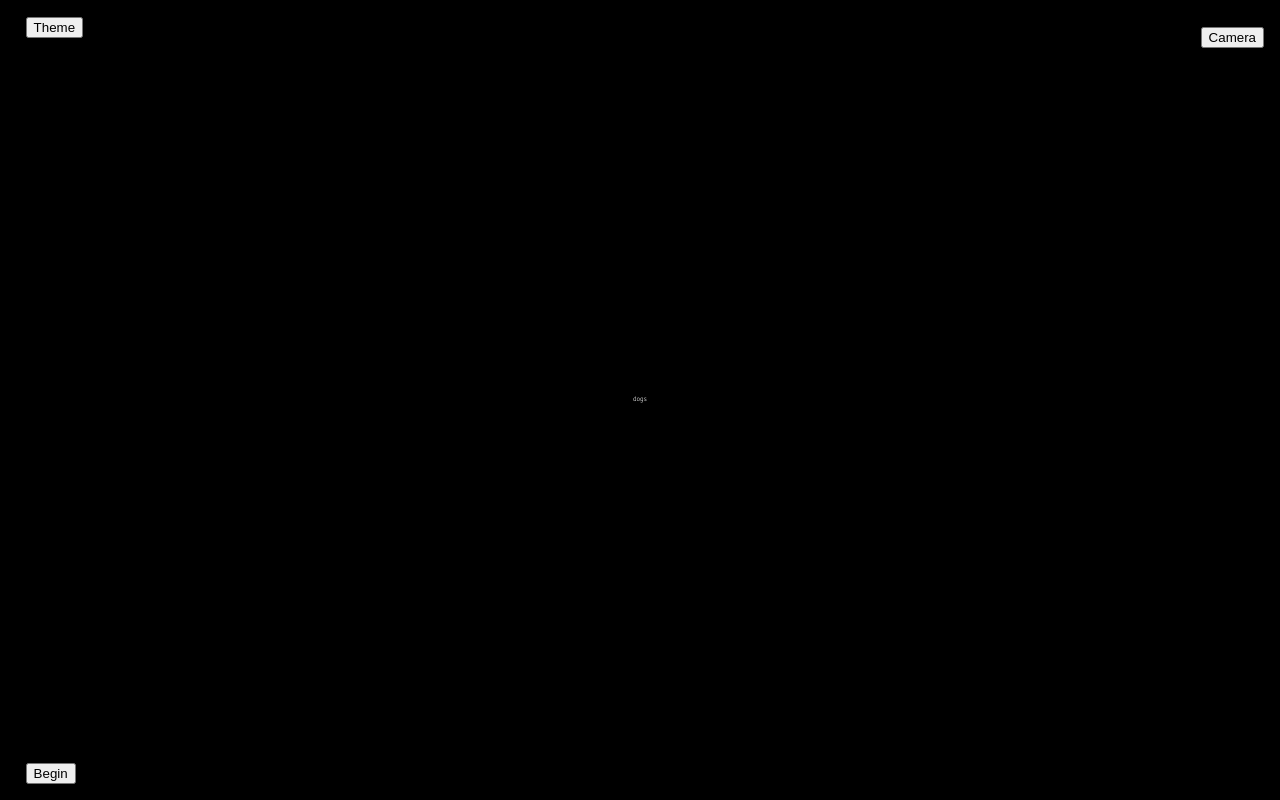
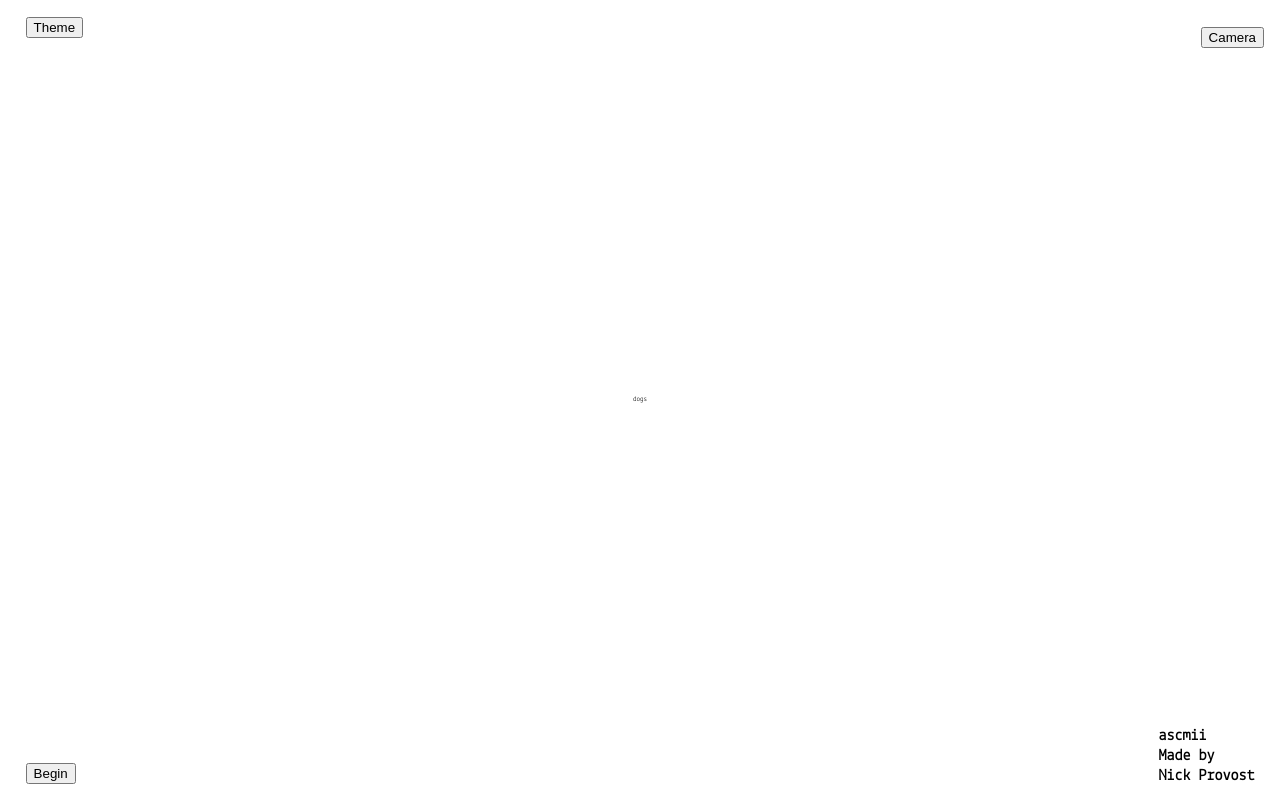
Before and after one commit to Nickprovs/ascmii, a React (Create React App) app: page / in a window 1280 px wide. Built offline with nearby package versions, Linux system fonts and the light colour scheme.

Commit message:
initial theme swappage

```diff
--- a/src/App.js
+++ b/src/App.js
@@ -28,7 +28,8 @@ class App extends Component {
     originalContentHeight: 480,
     running: false,
     playing: false,
-    asciiText: "dogs"
+    asciiText: "dogs",
+    darkModeOn: false
   };
 
   constraints = {
@@ -221,7 +222,10 @@ class App extends Component {
 
   handleToggleCamera() {}
 
-  handleToggleTheme() {}
+  handleToggleTheme() {
+    const darkModeOn = !this.state.darkModeOn;
+    this.setState({ darkModeOn });
+  }
 
   render() {
     const {
@@ -236,8 +240,9 @@ class App extends Component {
       height: adjustedHeight
     } = this.clampDimensions(originalContentWidth, originalContentHeight);
 
+    let theme = this.state.darkModeOn ? Theme.Dark : Theme.Light;
     return (
-      <Theme variables={Theme.Dark}>
+      <Theme variables={theme}>
         <div className="rootDiv">
           {/*Video: Hidden */}
           <div style={{ display: "none" }}>
@@ -271,7 +276,7 @@ class App extends Component {
           </div>
 
           <div id="top-left-wrapper">
-            <button onClick="handleToggleTheme">Theme</button>
+            <button onClick={this.handleToggleTheme.bind(this)}>Theme</button>
           </div>
 
           {!running && (
```
